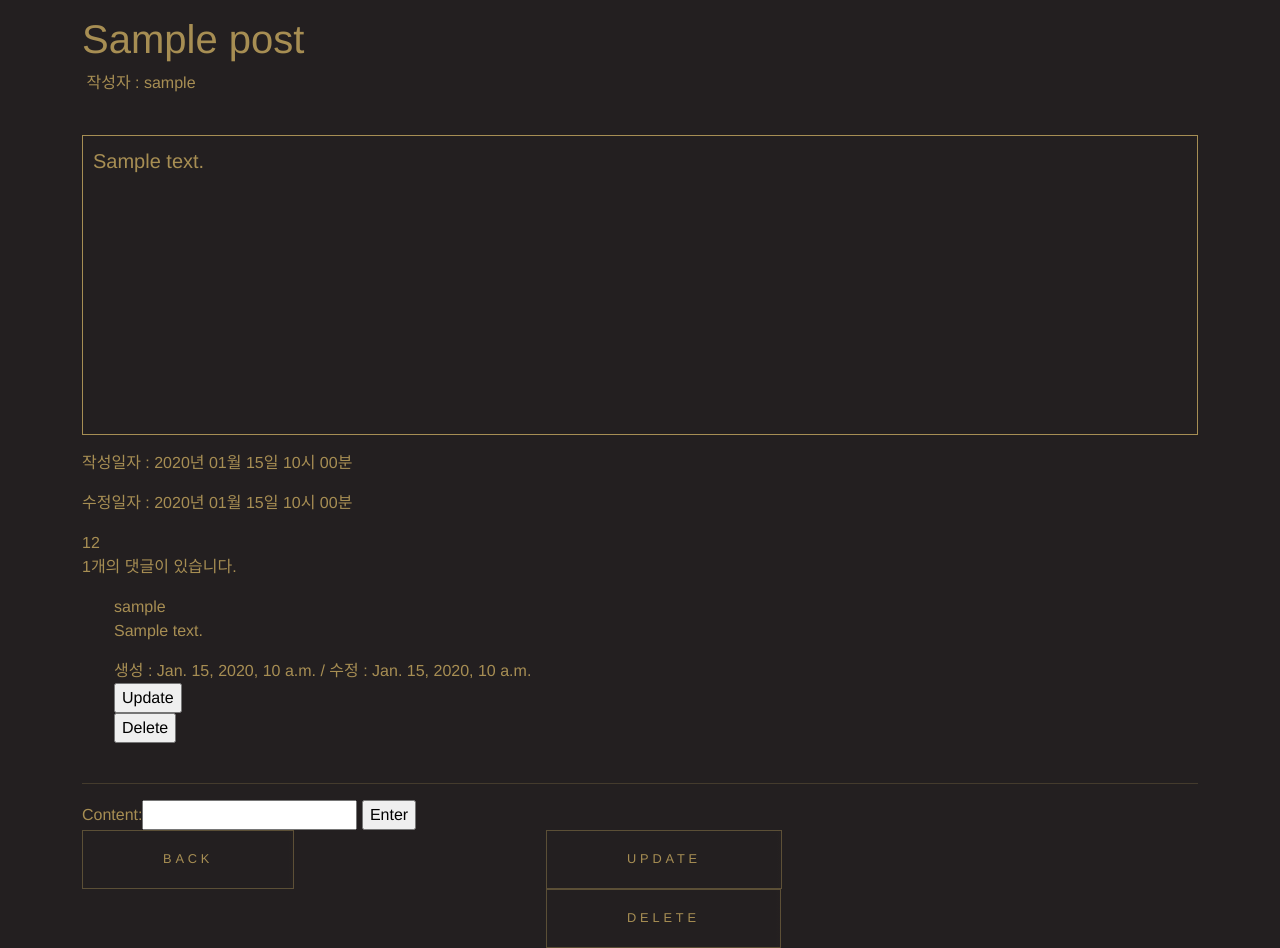
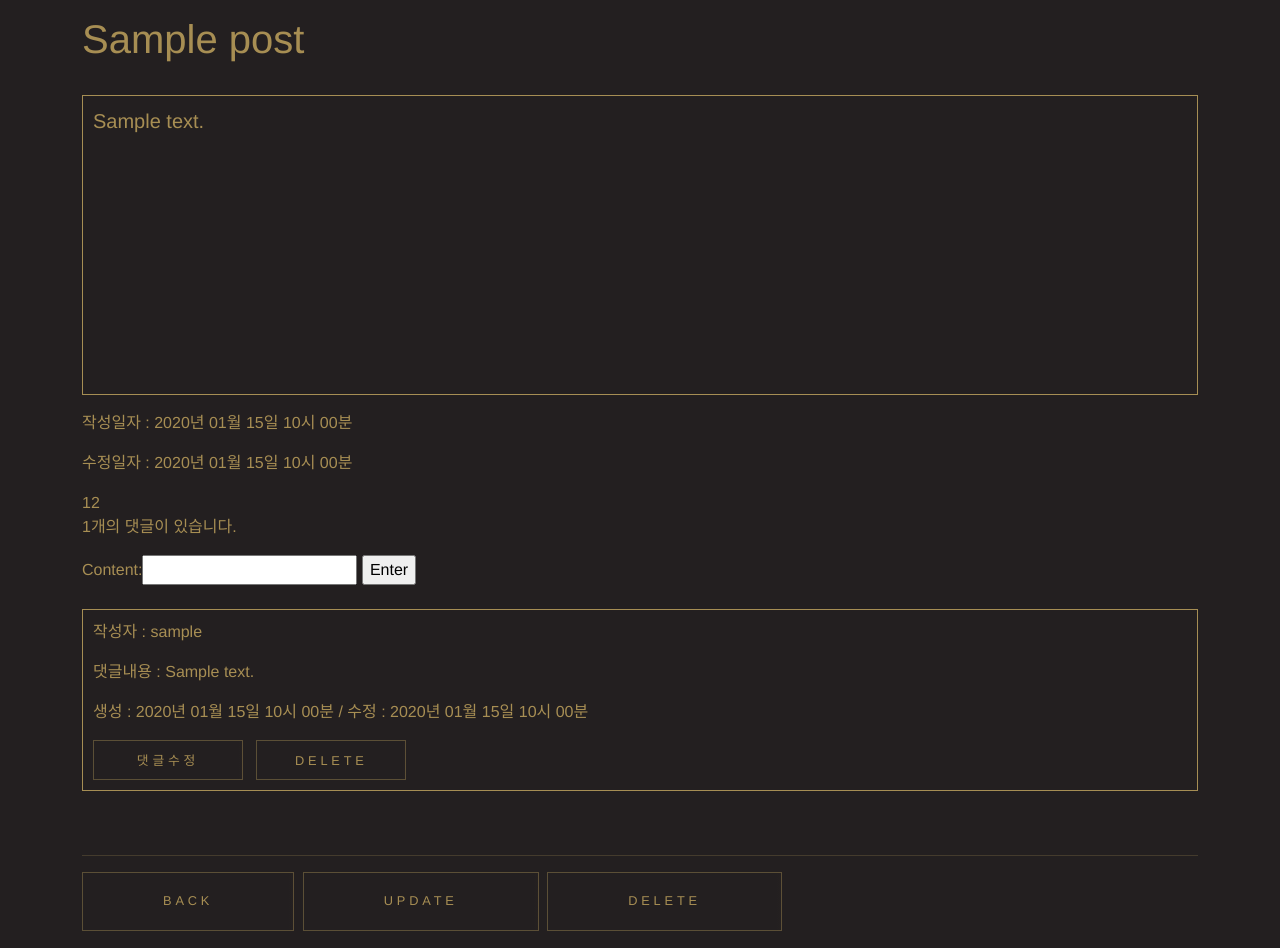
Before and after one commit to icehoneypark/movie_info, a Django app: page /community/1/ in a window 1280 px wide. Shown: the part 60-1008 px from the top of the page. Run offline with Django 3.2, Linux system fonts and the light colour scheme; a user stored in the database is signed in; tables that the repository leaves empty hold one stand-in row (values such as "Sample post").

Commit message:
tmp jiyu2

```diff
--- a/accounts/urls.py
+++ b/accounts/urls.py
@@ -8,6 +8,6 @@ urlpatterns = [
     path('logout/', views.logout, name='logout'),
     path('change/', views.change, name='change'),
     path('delete/', views.delete, name='delete'),
-    path('<username>/', views.profile, name='profile'),
-    path('<username>/follow/', views.follow, name='follow'),
+    path('<str:username>/', views.profile, name='profile'),
+    path('<str:username>/follow/', views.follow, name='follow'),
 ]
--- a/community/templates/community/detail.html
+++ b/community/templates/community/detail.html
@@ -6,7 +6,7 @@
 {% block content %}
 
 <h1>{{ post.title }}</h1>
-<p>&nbsp작성자 : <span><a href="{% url 'accounts:profile' post.user%}"  style="width: 10%;">{{ post.user }}</a></span></p>
+{% comment %} <p>&nbsp작성자 : <span><a href="{% url 'accounts:profile' post.user%}"  style="width: 10%;">{{ post.user }}</a></span></p> {% endcomment %}
 <br>
 {% if post.content|length < 1099 %}
 <p style="border: solid 1px; height: 300px; padding: 10px; word-wrap: break-word; font-size: 20px;">{{ post.content }}</p>
@@ -19,46 +19,106 @@
 
 {% if comments %}
   <p>{{ comments|length }}개의 댓글이 있습니다.</p>
+{% else %}
+<p>0개의 댓글이 있습니다</p>
 {% endif %}
-<ul>
-  {% for comment in comments %}
-    {{ comment.user }} {{ comment.content|linebreaks }} 생성 : {{ comment.created_at}} / 수정 : {{comment.updated_at}}
-
-    {% if user == comment.user %}
-      <form action="{% url 'community:community_comment_update' post.pk comment.pk %}" method="POST">
-        {% csrf_token %}
-        <input type="submit" value="Update">
-      </form>
-      <form action="{% url 'community:community_comment_delete' post.pk comment.pk %}" method="POST" class="d-inline">
-        {% csrf_token %}
-        <input type="submit" value="Delete">
-      </form>
-    {% endif %}
-    <br><br>
-  {% endfor %}
-</ul>
-<hr>
+{% comment %} 댓글작성 {% endcomment %}
   {% if request.user.is_authenticated %}
   <form action="{% url 'community:community_comment_create' post.pk %}" method="POST">
     {% csrf_token %}
     {{ comment_form }}
     <input type="submit" value="Enter">
   </form>
-{% else %}
-  <a href="{% url 'accounts:login' %}">login</a>
+<br>
 {% endif %}
+{% for comment in comments %}
 
+<div style="border: solid 1px; padding: 10px;">
+{% comment %} 댓글내용 {% endcomment %}
+  <p>작성자 : {{ comment.user }}</p>
+  <p>댓글내용 : {{ comment.content }}</p>
+    <p>생성 : {{ comment.created_at | date:'Y년 m월 d일 h시 i분'}} / 수정 : {{comment.updated_at | date:'Y년 m월 d일 h시 i분'}}&nbsp&nbsp</p>
+  {% if user == comment.user %}
+  {% comment %} 댓글내용 수정 {% endcomment %}
+    <div style="display: flex;">
+    <button class="comment-update-btn btn-gold" data-comment-id="{{ comment.pk }}" style="width: 150px; height: 40px; padding: 10px;">댓글수정</button>
+    &nbsp&nbsp&nbsp
+    <form action="{% url 'community:community_comment_delete' post.pk comment.pk %}" method="POST" class="d-inline">
+      {% csrf_token %}
+        <button class="btn-gold" style="width: 150px; height: 40px; padding: 10px;">Delete</button>
+    </form>
+    </div>
+    <form class="comment-form comment-form-{{ comment.pk }}" data-form-id="{{ comment.pk }}" data-post-id="{{ post.pk }}" action="{% url 'community:community_comment_update' post.pk comment.pk %}" method="POST" style="display: none;">
+      {% csrf_token %}
+      <input type="text" class="comment-input-{{ comment.pk }}" name="content" maxlength="100" required="" value={{ comment.content }} size=55 >
+      <button class="btn-gold comment-btn-{{ comment.pk }}" style="width: 150px; height: 40px; padding: 10px; margin-top: 10px;">수정확인</button>
+    </form>
+
+  {% endif %}
+</div>
+  <br><br>
+{% endfor %}
+  <hr>
   <div style="display: flex; width: 700px; justify-content: space-between;">
   <a href="{% url 'community:community_index' %}">
   <button class="btn-gold">BACK</button>
   </a>
+
   {% if request.user == post.user %}
   <a href="{% url 'community:community_update' post.pk %}">
-  <button class="btn-gold">UPDATE</button>
+  <button class="btn-gold">UPDATE</button></a>
   <form action="{% url 'community:community_delete' post.pk %}" method="POST">
   {% csrf_token %}
   <button class="btn-gold">DELETE</button>
   </form>
   {% endif %}
+
     </div>
   {% endblock %}
+
+{% block script %}
+<script>
+
+  const buttons = document.querySelectorAll('.comment-update-btn')
+  const forms = document.querySelectorAll('.comment-form')
+  const csrftoken = document.querySelector('[name=csrfmiddlewaretoken]').value
+
+  buttons.forEach(button => {
+    button.addEventListener('click', function (event) {
+      event.preventDefault()
+      const commentId = event.target.dataset.commentId
+      const commentForm = document.querySelector(`.comment-form-${commentId}`)
+      if (commentForm.style.display) {
+        commentForm.style.display = "";
+      } else {
+        commentForm.style.display = "none";
+      }
+      console.log('!!!!')
+      //document.getElementById(id).style.visibility = "visible";
+    })
+  })
+/*
+  forms.forEach(form => {
+    form.addEventListener('submit', function (event) {
+      event.preventDefault()
+      const formId = event.target.dataset.formId
+      const postId = event.target.dataset.postId
+      const commentInput = form.querySelector(`.comment-input-${ formId }`)
+      axios({
+        method: 'post',
+        url: `http://127.0.0.1:8000/community/${postId}/comments/${formId}/update/`,
+        headers: {'X-CSRFToken': csrftoken},
+      })
+      .then(res => {
+      const comment_tmp = res.data.comment_form
+      console.log(event)
+      console.log(res)
+      console.log(comment_tmp)
+      })
+      .catch(err => {
+        console.log(err.response)
+      })
+    })
+  })*/
+</script>
+{% endblock script %}
--- a/community/views.py
+++ b/community/views.py
@@ -4,6 +4,7 @@ from community.models import Post, CommunityComment
 from django.shortcuts import render, redirect, get_object_or_404
 from django.views.decorators.http import require_http_methods, require_POST, require_safe
 from django.contrib.auth.decorators import login_required
+from django.http import JsonResponse
 
 
 @require_safe
@@ -39,7 +40,7 @@ def community_create(request):
 def community_detail(request, pk):
     post = get_object_or_404(Post, pk=pk)
     comment_form = CommunityCommentForm()
-    comments = post.communitycomment_set.all()
+    comments = post.communitycomment_set.order_by('-pk')
     context = {
         'post': post,
         'comment_form': comment_form,
@@ -57,6 +58,7 @@ def community_update(request, pk):
         if form.is_valid():
             form.save()
             return redirect('community:community_detail', post.pk)
+
     else:
         form = PostForm(instance=post)
     context = {
@@ -92,15 +94,24 @@ def community_comment_create(request, post_pk):
 
 @login_required
 def community_comment_update(request, post_pk, comment_pk):
+    post = get_object_or_404(Post, pk=post_pk)
     comment = get_object_or_404(CommunityComment, pk=comment_pk)
     if request.method == 'POST':
         comment_form = CommunityCommentForm(request.POST, instance=comment)
         if comment_form.is_valid():
-            comment.save()
+            comment_tmp = comment_form.save(commit=False)
+            comment_tmp.user = request.user
+            comment_tmp.save()
+            context = {
+                'comment_tmp': comment_tmp,
+            }
+            # return JsonResponse(context)
             return redirect('community:community_detail', post_pk)
     else:
         comment_form = CommunityCommentForm(instance=comment)
     context = {
+        'post': post,
+        'comment_tmp': comment,
         'comment_form': comment_form,
     }
     return render(request, 'community/detail.html', context)
--- a/templates/base.html
+++ b/templates/base.html
@@ -144,9 +144,9 @@
   {% block content %}
   {% endblock content %}
 </div>
-
+  <script src="https://cdn.jsdelivr.net/npm/bootstrap@5.1.0/dist/js/bootstrap.bundle.min.js" integrity="sha384-U1DAWAznBHeqEIlVSCgzq+c9gqGAJn5c/t99JyeKa9xxaYpSvHU5awsuZVVFIhvj" crossorigin="anonymous"></script>
+  <script src="https://cdn.jsdelivr.net/npm/axios/dist/axios.min.js"></script>
   {% block script %}
   {% endblock script %}
-  <script src="https://cdn.jsdelivr.net/npm/bootstrap@5.1.0/dist/js/bootstrap.bundle.min.js" integrity="sha384-U1DAWAznBHeqEIlVSCgzq+c9gqGAJn5c/t99JyeKa9xxaYpSvHU5awsuZVVFIhvj" crossorigin="anonymous"></script>
 </body>
 </html>
```
Also changed, not shown: accounts/forms.py (+4 -4 lines), accounts/templates/accounts/change.html (+3 -10 lines), accounts/templates/accounts/signup.html (+8 -11 lines), community/forms.py (line endings or trailing spaces). Lines whose indentation alone changed are shown as unchanged.
